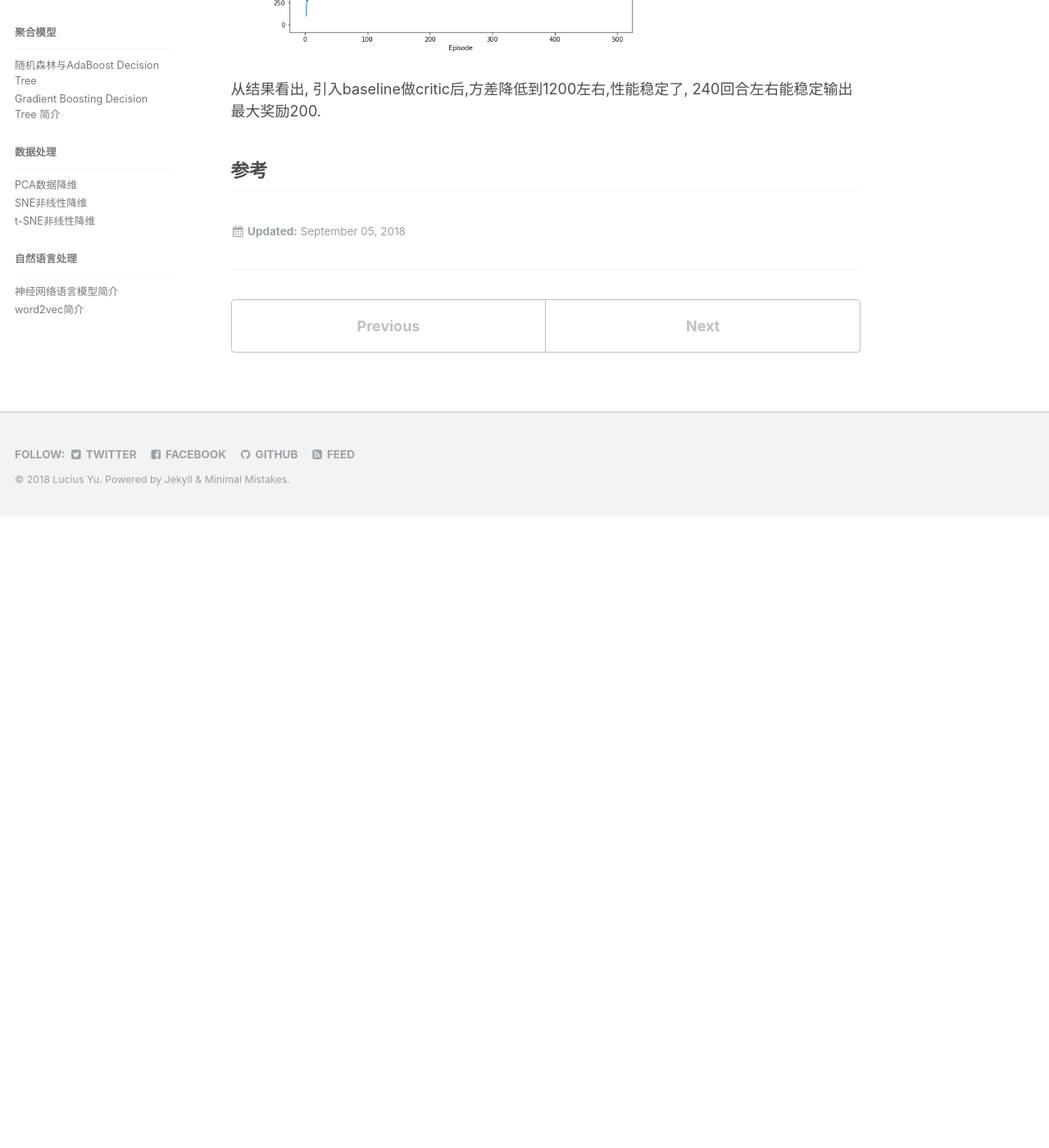
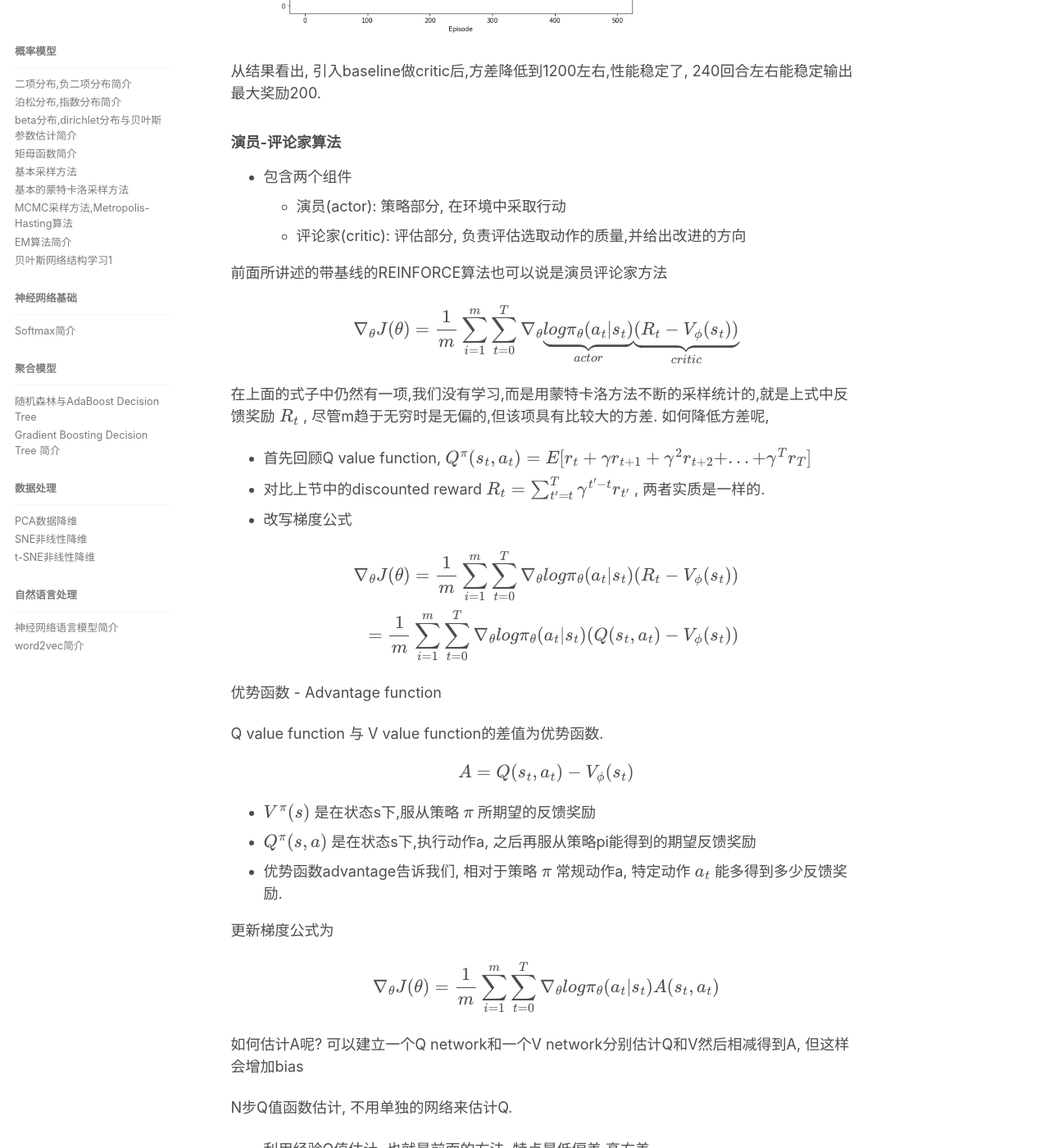
Before and after one commit to lucius-yu/lucius-yu.github.io, a Jekyll site: the page built from _docs/policy-gradient.md, in a window 1280 px wide and 1400 px high, scrolled down 14139 px. Shown: the whole window at 82% size. Built offline with Jekyll 4.4.1, drawn with Linux system fonts in a browser that asks for light colours; formulas are drawn with MathJax 3; before the commit the page ends 14769 px from its top, so only the background shows below that; some of the changed text lies outside the part shown.

Commit message:
update policy-gradient

```diff
--- a/_docs/policy-gradient.md
+++ b/_docs/policy-gradient.md
@@ -107,7 +107,7 @@ $$ \nabla_\theta J(\theta) = \frac{1}{m} \sum_{i=1}^m \nabla_\theta logP(\tau^i;
 
 #### 分解回合为状态和动作序列
 
-* 第一步分解很简单, 回合出现的概率为, 根据策略计算时刻t时的状态下采取各动作的概率 $\pi_\theta (a_t | s_t)$ 和时刻t时,状态s与动作a组合后下一个状态的的概率分布 $P(s_{t+1} | s_t, a_t)$
+* 第一步分解很简单, 回合出现的概率为, 根据策略计算时刻t时的状态下采取各动作的概率 $\pi_\theta (a_t \vert s_t)$ 和时刻t时,状态s与动作a组合后下一个状态的的概率分布 $P(s_{t+1} \vert s_t, a_t)$
 
 $$ \begin{aligned}
 \nabla_\theta logP(\tau; \theta) = \nabla_\theta log(\prod_{t=0}^T P(s_{t+1} \vert s_t, a_t) \pi_\theta (a_t | s_t)) \\
@@ -432,5 +432,51 @@ REINFORCE with BASELINE 结果
 
 从结果看出, 引入baseline做critic后,方差降低到1200左右,性能稳定了, 240回合左右能稳定输出最大奖励200.
 
+### 演员-评论家算法
+
+* 包含两个组件
+  - 演员(actor): 策略部分, 在环境中采取行动
+  - 评论家(critic): 评估部分, 负责评估选取动作的质量,并给出改进的方向
+
+前面所讲述的带基线的REINFORCE算法也可以说是演员评论家方法
+
+$$ \nabla_\theta J(\theta) = \frac{1}{m} \sum_{i=1}^m \sum_{t=0}^T \nabla_\theta \underbrace{log\pi_\theta(a_t \vert s_t)}_{actor} \underbrace{(R_t-V_\phi(s_t))}_{critic} $$
+
+在上面的式子中仍然有一项,我们没有学习,而是用蒙特卡洛方法不断的采样统计的,就是上式中反馈奖励 $R_t$ , 尽管m趋于无穷时是无偏的,但该项具有比较大的方差. 如何降低方差呢,
+
+* 首先回顾Q value function,
+$$ Q^\pi(s_t, a_t) = E[r_t + \gamma r_{t+1} + \gamma^2 r_{t+2} + ... + \gamma^T r_T ]$$
+* 对比上节中的discounted reward $R_t = \sum_{t^\prime=t}^T \gamma^{t^\prime-t} r_{t^\prime}$ , 两者实质是一样的.
+* 改写梯度公式
+
+$$  \begin{aligned}
+\nabla_\theta J(\theta) = \frac{1}{m} \sum_{i=1}^m \sum_{t=0}^T \nabla_\theta log\pi_\theta(a_t \vert s_t) (R_t-V_\phi(s_t)) \\
+= \frac{1}{m} \sum_{i=1}^m \sum_{t=0}^T \nabla_\theta log\pi_\theta(a_t \vert s_t) (Q(s_t,a_t)-V_\phi(s_t))
+\end{aligned}$$
+
+优势函数 - Advantage function
+
+Q value function 与 V value function的差值为优势函数.
+
+$$ A = Q(s_t, a_t) - V_\phi(s_t) $$
+
+* $V^\pi(s)$ 是在状态s下,服从策略 $\pi$ 所期望的反馈奖励
+* $Q^\pi(s,a)$ 是在状态s下,执行动作a, 之后再服从策略pi能得到的期望反馈奖励
+* 优势函数advantage告诉我们, 相对于策略 $\pi$ 常规动作a, 特定动作 $a_t$ 能多得到多少反馈奖励.
+
+更新梯度公式为
+
+$$ \nabla_\theta J(\theta) = \frac{1}{m} \sum_{i=1}^m \sum_{t=0}^T \nabla_\theta log\pi_\theta(a_t \vert s_t) A(s_t, a_t)$$
+
+如何估计A呢? 可以建立一个Q network和一个V network分别估计Q和V然后相减得到A, 但这样会增加bias
+
+N步Q值函数估计, 不用单独的网络来估计Q.
+
+* 利用经验Q值估计, 也就是前面的方法, 特点是低偏差,高方差
+$$ Q^\pi(s_t, a_t) = E[r_t + \gamma r_{t+1} + \gamma^2 r_{t+2} + ... + \gamma^T r_T ]$$
+* n步Q值估计, 介于纯粹的V值估计和经验估计之间, n步之后是用baseline的V值估计, n步之内是用经验估计, 特点是中偏差,中方差.
+$$ Q^\pi(s_t, a_t) = E[r_t + \gamma r_{t+1} + \gamma^2 r_{t+2} + ... + \gamma^n V(s_{t+n}) ]$$
+* 1步估计, 特点是接近baseline的V值估计, 高偏差,低方差
+$$ Q^\pi(s_t, a_t) = E[r_t + \gamma r_{t+1} + \gamma^n V(s_{t+1}) ]$$
 
 ## 参考
```
